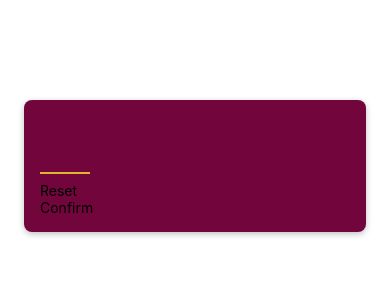
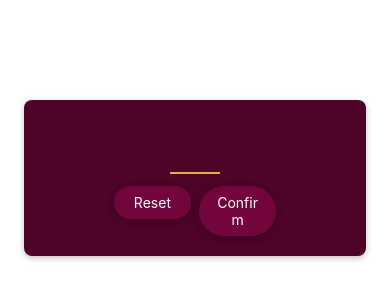
Before and after one commit to bluedamon/React-Native-JS-02, a React Native app: screen / in a window 390 px wide. Shown: the top 300 px of the page. Built offline with nearby package versions, Linux system fonts and the light colour scheme.

Commit message:
add styles && props to the primaryButton and StartGameScreen

```diff
--- a/components/PrimaryButton.js
+++ b/components/PrimaryButton.js
@@ -1,15 +1,45 @@
-import { StyleSheet, View, Text } from 'react-native';
+import { StyleSheet, View, Text, Pressable } from 'react-native';
 
 function PrimaryButton({ children }) {
+    function pressHandler() {
+        console.log('PRESSED');
+    };
+
     return (
-        <View>
-            <Text>{children}</Text>
+        <View style={styles.buttonOuterContainer}>
+            <Pressable style={({ pressed }) => pressed ? [styles.buttonInnerContainer, styles.pressed] : styles.buttonInnerContainer } onPress={pressHandler} android_ripple={{color: '#640233'}}>
+                <Text style={styles.buttonText}>{children}</Text>
+            </Pressable>
         </View>
     );
 };
 
 const styles = StyleSheet.create({
-
+    buttonOuterContainer: {
+        margin: 4,
+        overFlow: 'hidden',
+    },
+    buttonInnerContainer: {
+        borderRadius: 28,
+        backgroundColor: '#72063c',
+        paddingVertical: 8,
+        paddingHorizontal: 16,
+        elevation: 2,
+        shadowColor: '#000000',
+        shadowOffset: {
+            width: 0,
+            height: 2
+        },
+        shadowOpacity: 0.25,
+        shadowRadius: 8,
+    },
+    buttonText: {
+        color: 'white',
+        textAlign: 'center',
+    },
+    pressed: {
+        opacity: 0.75
+    },
 });
 
 export default PrimaryButton;
--- a/screens/StartGameScreen.js
+++ b/screens/StartGameScreen.js
@@ -6,19 +6,27 @@
     return (
         <View style={styles.inputCOntainer}>
             <TextInput style={styles.numberInput} maxLength={2} keyboardType='number-pad' autoCapitalize='none' autoCorrect={false}/>
-            <PrimaryButton>Reset</PrimaryButton>
-            <PrimaryButton>Confirm</PrimaryButton>
+            <View style={styles.buttonsContainer}>
+              <View style={styles.buttonContainer}>
+                <PrimaryButton>Reset</PrimaryButton>
+              </View>
+              <View style={styles.buttonContainer}>
+                <PrimaryButton>Confirm</PrimaryButton>
+              </View>
+            </View>
         </View>
     )
 };
 
 const styles = StyleSheet.create({
   inputCOntainer: {
+    justifyContent: 'center',
+    alignItems: 'center',
     marginTop: 100,
     marginHorizontal: 24,
     borderRadius: 8,
     padding: 16,
-    backgroundColor: '#72063c',
+    backgroundColor: '#4e0329',
     elevation: 4,
     shadowColor: '#000000',
     shadowOffset: {
@@ -38,6 +46,12 @@
     color: '#ddb52f',
     marginVertical: 8,
     textAlign: 'center'
+  },
+  buttonsContainer: {
+    flexDirection: 'row',
+  },
+  buttonContainer: {
+    flex: 1,
   }
 });
 
```
